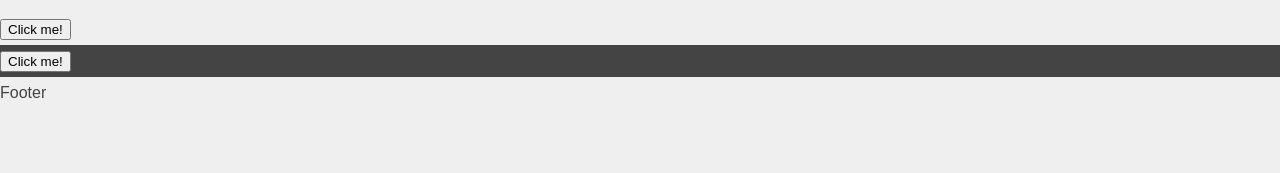
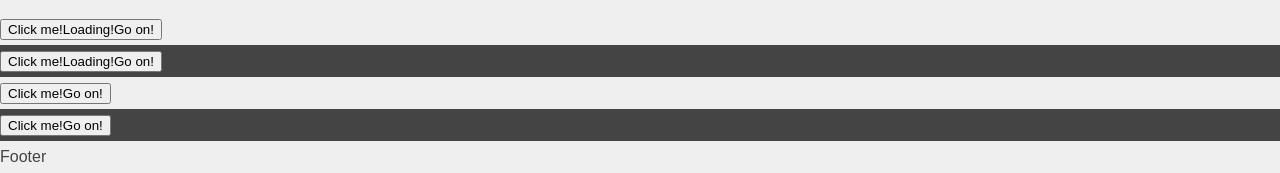
Before and after one commit to DarekMazur/lesnygacek_blog, a Gatsby site: page / in a window 1280 px wide. Shown: the part 2287-2460 px from the top of the page. Before the commit the page ends 2396 px from the top, so only its background shows below. Built offline with nearby package versions, Linux system fonts and the light colour scheme; Gatsby itself is replaced by a stand-in of ours.

Commit message:
refactor variables

```diff
--- a/src/Components/Atoms/Button/Button.js
+++ b/src/Components/Atoms/Button/Button.js
@@ -1,7 +1,13 @@
 import React from 'react';
 
-const Button = ({ defaultText, hoverText, loadingText, light }) => {
-  return <button>{defaultText}</button>;
+const Button = ({ primaryText, secondaryText, loadingText, light }) => {
+  return (
+    <button>
+      <span>{primaryText}</span>
+      {loadingText ? <span>{loadingText}</span> : null}
+      {secondaryText ? <span>{secondaryText}</span> : null}
+    </button>
+  );
 };
 
 export default Button;
--- a/src/pages/index.js
+++ b/src/pages/index.js
@@ -76,10 +76,16 @@ const IndexPage = () => {
             </ul>
           </div>
           <div>
-            <Button defaultText={'Click me!'} hoverText={'Go on!'} loadingText={'Loading!'} />
+            <Button primaryText={'Click me!'} secondaryText={'Go on!'} loadingText={'Loading!'} />
           </div>
           <div style={{ backgroundColor: '#444' }}>
-            <Button defaultText={'Click me!'} hoverText={'Go on!'} loadingText={'Loading!'} light />
+            <Button primaryText={'Click me!'} secondaryText={'Go on!'} loadingText={'Loading!'} light />
+          </div>
+          <div>
+            <Button primaryText={'Click me!'} secondaryText={'Go on!'} />
+          </div>
+          <div style={{ backgroundColor: '#444' }}>
+            <Button primaryText={'Click me!'} secondaryText={'Go on!'} light />
           </div>
         </main>
       </Layout>
```
